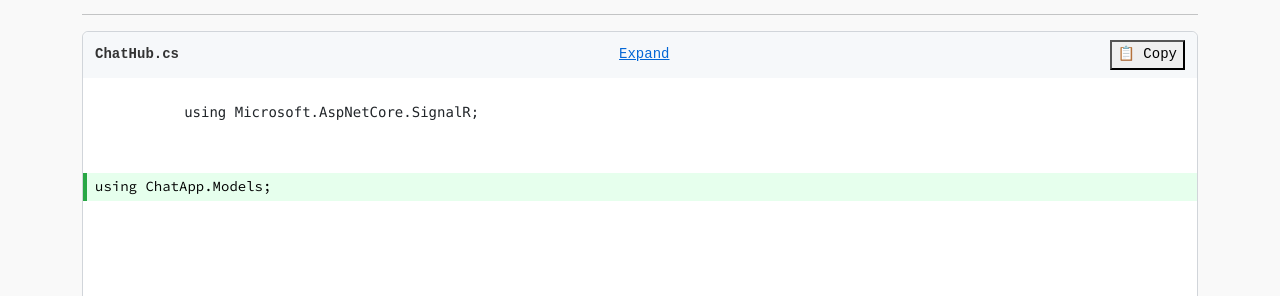
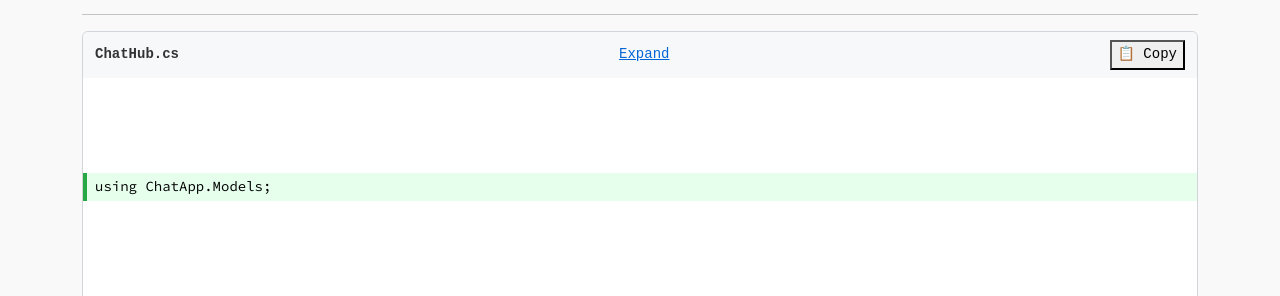
Before and after one commit to JWalshe86/ChatApp, a Jekyll site: the page built from docs/ChatAppPartTwo.md, in a window 1280 px wide. Shown: the part 1419-1715 px from the top of the page. Built offline with Jekyll 4.4.1, drawn with Linux system fonts in a browser that asks for light colours.

Commit message:
Update custom.css

```diff
--- a/docs/assets/css/custom.css
+++ b/docs/assets/css/custom.css
@@ -15,9 +15,6 @@
     max-width: 100%;
 }
 
-/* =============================
-   GitHub-Style Code Blocks
-   ============================= */
 /* =============================
    GitHub-Style Code Blocks
    ============================= */
@@ -46,15 +43,19 @@
     color: #333;
 }
 
-/* Default Hidden for Unchanged Code */
-.unchanged-code {
+/* Default Hidden for Unchanged and Removed Lines */
+.hidden {
     display: none;
 }
 
-/* Show unchanged code when expanded */
-.updated-code.expanded .unchanged-code {
-    display: block !important;
-    color: #ffffff !important; /* White for unchanged code */
+/* Removed Code (Red - Hidden by Default) */
+.removed-line {
+    display: none;
+    color: #ff6b6b !important; /* GitHub-style red */
+    background-color: rgba(255, 107, 107, 0.15);
+    border-left: 4px solid #ff6b6b;
+    padding: 2px 8px;
+    white-space: pre-wrap;
 }
 
 /* Added Code (Green - Always Visible) */
@@ -68,6 +69,19 @@
     font-family: "Source Code Pro", monospace;
 }
 
+/* Unchanged Code (Hidden by Default) */
+.unchanged-code {
+    display: none; /* Hide unchanged lines by default */
+    color: #ffffff !important; /* White for unchanged code */
+    font-family: "Source Code Pro", monospace;
+}
+
+/* When expanded, show unchanged and removed code */
+.expanded .unchanged-code,
+.expanded .removed-line {
+    display: block !important;
+}
+
 /* Expand Button */
 .expand-button {
     background: transparent;
```
